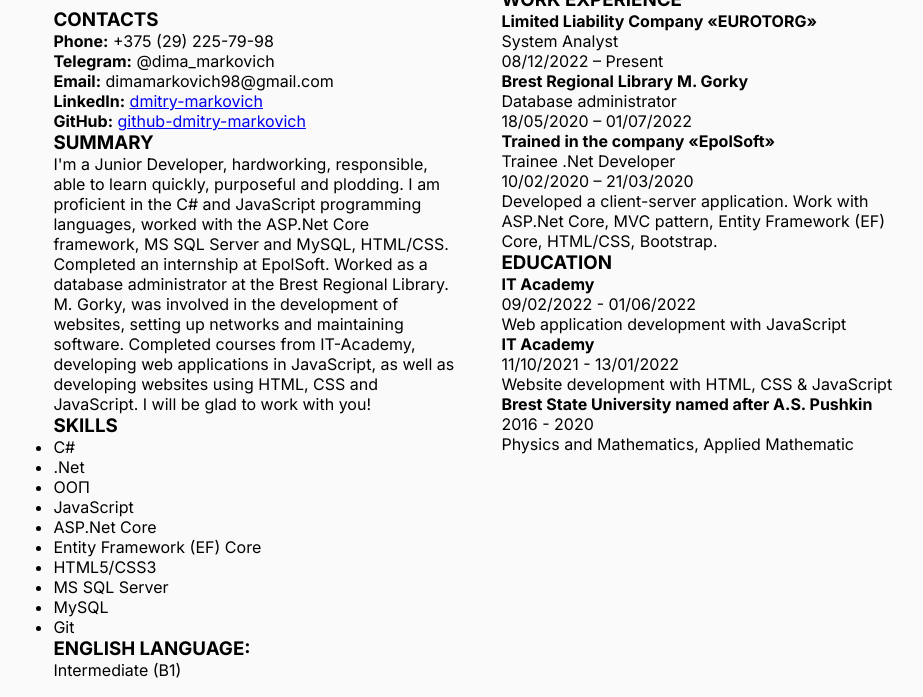
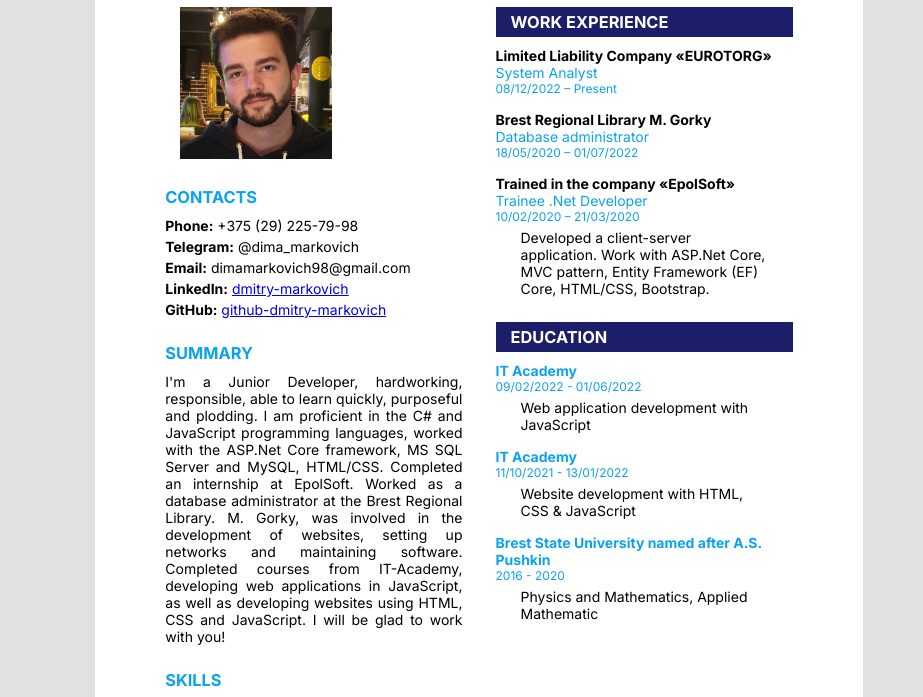
Before and after one commit to CrazyTapok/rsschool-cv, a plain HTML site: page index.html in a window 1280 px wide. Shown: the part 140-837 px from the top of the page, without its empty margins (161-1084 px from the left). Drawn offline with Linux system fonts and the light colour scheme.

Commit message:
feat: final change style file and index file

```diff
--- a/index.html
+++ b/index.html
@@ -1,19 +1,26 @@
 <!DOCTYPE html>
 <html lang="en">
+
 <head>
     <meta charset="UTF-8">
     <meta http-equiv="X-UA-Compatible" content="IE=edge">
     <meta name="viewport" content="width=device-width, initial-scale=1.0">
     <link rel="stylesheet" href="style.css">
-    <title>CV_Frontend_Developer_MarkovichD</title>
+    <title>CV_Frontend_Developer_Markovich</title>
 </head>
+
 <body>
+    <div class="container">
+        <div class="title">
             <h1 class="blue_color">DMITRY MARKOVICH</h1>
             <h2>FRONTEND DEVELOPER</h2>
+        </div>
 
         <div class="main_block">
             <div class="left_block">
-            <img src="" alt="">
+                <div class="avatar">
+                    <img src="img/20200711_184115-2.jpg" alt="">
+                </div>
 
                 <div class="left_block_contacts">
                     <h3 class="blue_color">CONTACTS</h3>
@@ -22,7 +29,8 @@
                     <p><b>Email:</b> dimamarkovich98@gmail.com</p>
                     <p>
                         <b>LinkedIn:</b>
-                    <a href="https://www.linkedin.com/in/dmitry-markovich-1894a218b/" target="_blank">dmitry-markovich</a>
+                        <a href="https://www.linkedin.com/in/dmitry-markovich-1894a218b/"
+                            target="_blank">dmitry-markovich</a>
                     </p>
                     <p>
                         <b>GitHub:</b>
@@ -33,11 +41,16 @@
                 <div class="left_block_summary">
                     <h3 class="blue_color">SUMMARY</h3>
                     <p>
-                    I'm a Junior Developer, hardworking, responsible, able to learn quickly, purposeful and plodding.
-                    I am proficient in the C# and JavaScript programming languages, worked with the ASP.Net Core framework,
-                    MS SQL Server and MySQL, HTML/CSS. Completed an internship at EpolSoft. Worked as a database administrator
-                    at the Brest Regional Library. M. Gorky, was involved in the development of websites, setting up networks
-                    and maintaining software. Completed courses from IT-Academy, developing web applications in JavaScript,
+                        I'm a Junior Developer, hardworking, responsible, able to learn quickly, purposeful and
+                        plodding.
+                        I am proficient in the C# and JavaScript programming languages, worked with the ASP.Net Core
+                        framework,
+                        MS SQL Server and MySQL, HTML/CSS. Completed an internship at EpolSoft. Worked as a database
+                        administrator
+                        at the Brest Regional Library. M. Gorky, was involved in the development of websites, setting up
+                        networks
+                        and maintaining software. Completed courses from IT-Academy, developing web applications in
+                        JavaScript,
                         as well as developing websites using HTML, CSS and JavaScript.
                         I will be glad to work with you!
                     </p>
@@ -115,5 +128,7 @@
                 </div>
             </div>
         </div>
+    </div>
 </body>
+
 </html>
--- a/style.css
+++ b/style.css
@@ -8,8 +8,18 @@
 }
 
 body{
-    background-color: #fafafb;
-    padding: 50px 15%;
+    background-color: #e1e1e1;
+    padding: 30px 20%;
+    font-size: 14px;
+}
+
+.container{
+    background-color: #fff;
+    padding: 5% 7%;
+}
+
+.title{
+    padding: 0 0 10px 25px ;
 }
 
 .main_block{
@@ -25,3 +35,57 @@ body{
 .right_block{
     width: 45%;
 }
+
+.left_block > div,
+.right_block > div{
+    margin-bottom: 25px;
+}
+
+.left_block h3,
+.right_block h3{
+    margin-bottom: 10px;
+}
+
+.left_block_summary{
+    text-align: justify;
+}
+
+.left_block_skills ul{
+    margin: 0 0 0 35px;
+}
+
+.right_block_experience div,
+.right_block_education div{
+    margin-bottom: 15px;
+}
+
+.blue_color{
+    color: #0ba3ef;
+}
+
+.right_block_header{
+    background-color: #1d1e69;
+    padding: 5px 15px;
+    color: #fff;
+}
+
+.date{
+    font-size: 12px;
+}
+
+.left_block_contacts p{
+    margin-bottom: 4px;
+}
+
+.description{
+    margin: 5px 25px;
+}
+
+.avatar{
+    padding-left: 5%;
+    width: 90%;
+}
+
+.avatar img{
+    width: 60%;
+}
```
Also changed, not shown: img/20200711_184115-2.jpg (added). Lines whose indentation alone changed are shown as unchanged.
